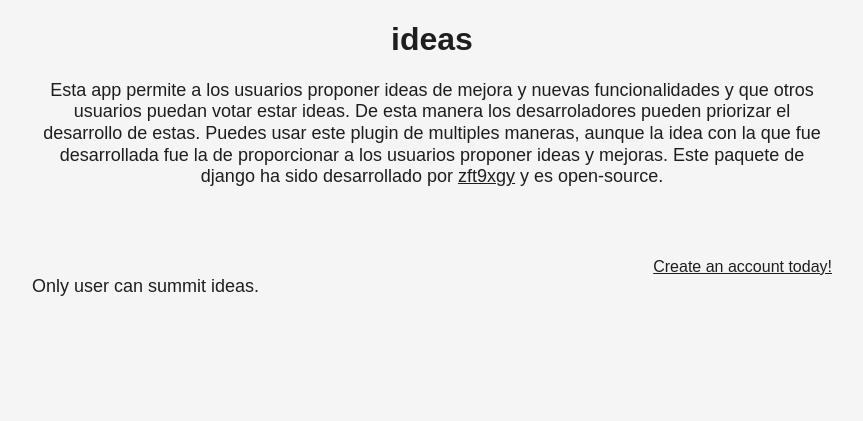
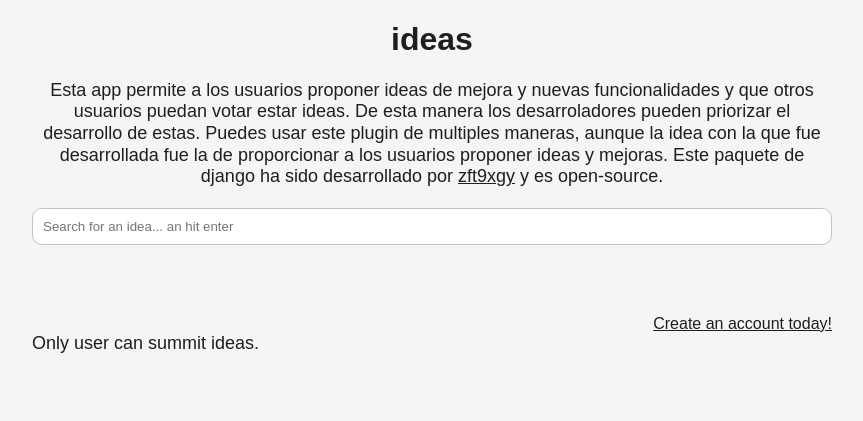
Before and after one commit to zft9xgy/suggest-an-idea, a Django app: template app/templates/app/home.html in a window 1280 px wide. Shown: the part 86-507 px from the top of the page, without its empty margins (208-1071 px from the left). Run offline with Django 3.2, Linux system fonts and the light colour scheme; the template is opened without the code that fills it, so the values that code supplies are empty.

Commit message:
feat: search ideas in homepage

```diff
--- /dev/null
+++ b/app/templates/app/components/search_bar.html
@@ -0,0 +1,5 @@
+<div class="idea-search-bar">
+<form method="get" action="/">
+    <input type="search" name="search" placeholder="Search for an idea... an hit enter" id="idea-search-bar-input">
+</form>
+</div>
--- a/app/templates/app/home.html
+++ b/app/templates/app/home.html
@@ -12,6 +12,8 @@
     open-source.
   </p>
 </div>
+
+{% include 'app/components/search_bar.html' %}
 
 <div class="ideas-feed">
   {% for idea in ideas %}
@@ -29,7 +31,8 @@
     <a href="{% url 'register' %}">Register</a>
     {% endif %}
   </div>
-  {% endfor %} {% include 'app/components/ideas_form.html' %}
+  {% endfor %}
+  {% include 'app/components/ideas_form.html' %}
 </div>
 
 {% endblock %}
--- a/app/urls.py
+++ b/app/urls.py
@@ -10,4 +10,5 @@ urlpatterns = [
     path('logout/',views.logoutPage,name='logout'),
     path('vote-idea/<int:pk>/',views.voteIdea,name='vote-idea'),
     path('unvote-idea/<int:pk>/',views.unvoteIdea,name='unvote-idea'),
+    path('unvote-idea/<int:pk>/',views.unvoteIdea,name='unvote-idea'),
 ]
--- a/static/css/style.css
+++ b/static/css/style.css
@@ -30,7 +30,8 @@ header{
 .hero,
 .idea-login,
 .ideas-feed,
-.idea-form{
+.idea-form,
+.idea-search-bar{
     margin: 20px auto;
     max-width: 800px;
 }
@@ -38,6 +39,20 @@ header{
 .hero{
     text-align: center;
 }
+
+
+.idea-search-bar{
+}
+
+#idea-search-bar-input{
+    width: 100%;
+    padding: 10px;
+    border: 1px solid #c3c3c3;
+    border-radius: 10px;
+}
+
+
+
 
 
 
```
Also changed, not shown: app/views.py (+8 -1 lines).
